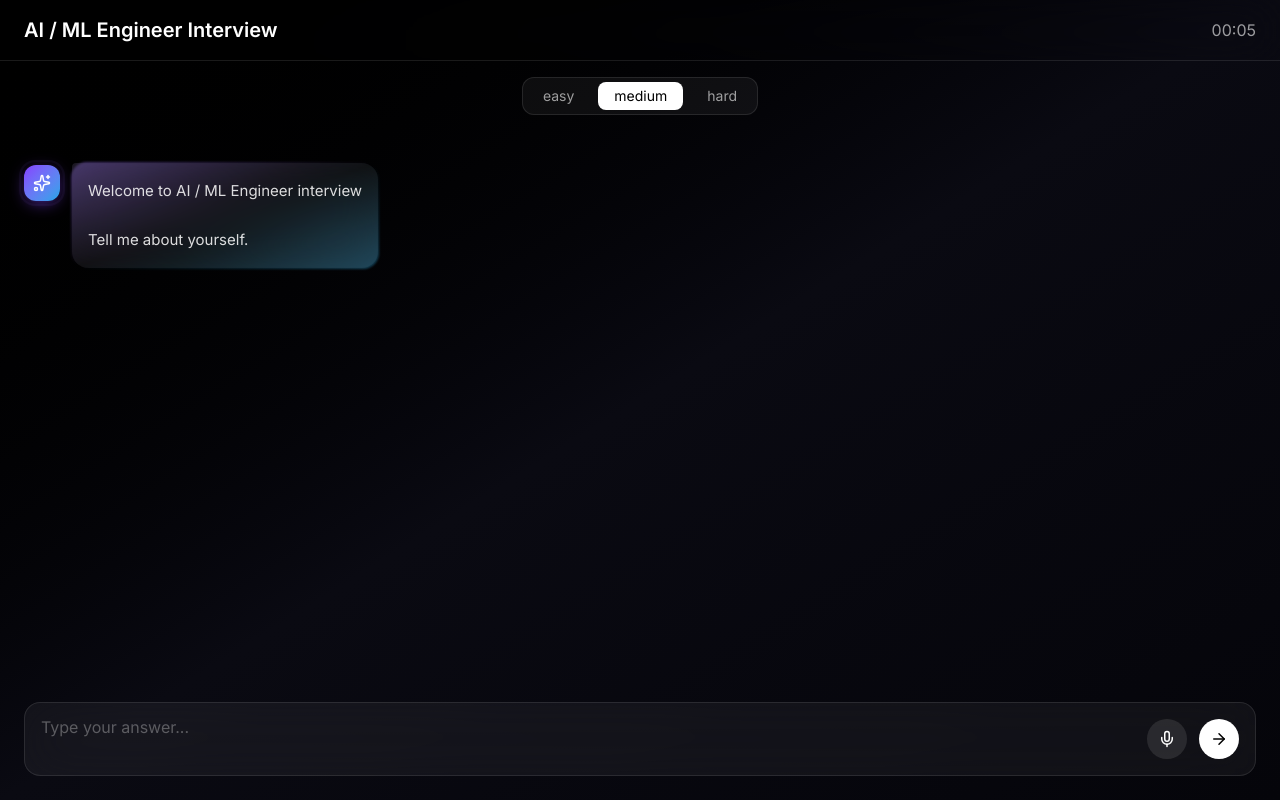
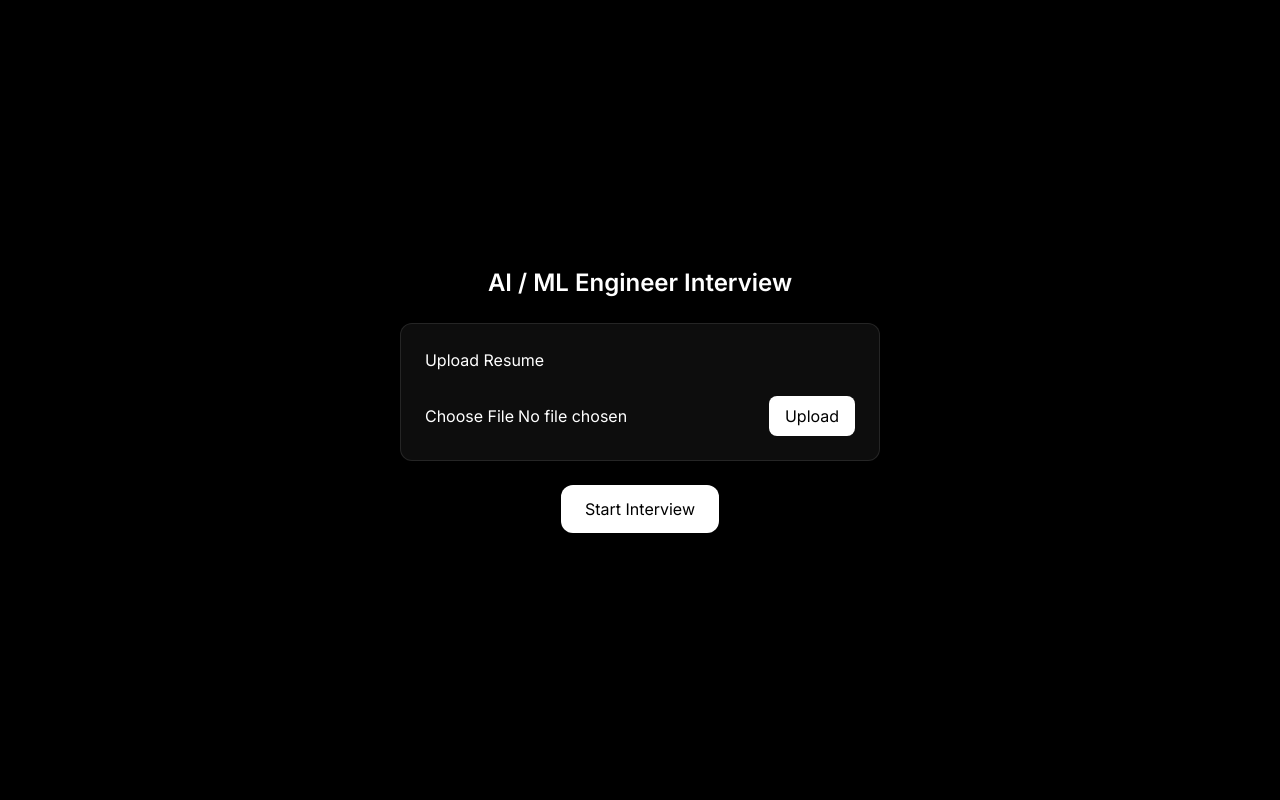
Before and after one commit to akshat-dahiya10/ai-interview-simulator, a Next.js app: page /interview/aiml in a window 1280 px wide. Built offline with nearby package versions, Linux system fonts and the light colour scheme; no server answers.

Commit message:
Update page.tsx

```diff
--- a/src/app/interview/[role]/page.tsx
+++ b/src/app/interview/[role]/page.tsx
@@ -1,15 +1,20 @@
 import { notFound } from "next/navigation";
 import { getRole } from "@/lib/data";
 import InterviewRoom from "@/components/interview/InterviewRoom";
+import ResumeUpload from "@/components/interview/ResumeUpload";
+import { setResumeText } from "@/lib/resumeStore";
+import { useState } from "react";
 
 export const dynamic = "force-dynamic";
 
-export default async function Page({
+export default function Page({
   params,
 }: {
-  params: Promise<{ role?: string }>;
+  params: { role?: string };
 }) {
-  const { role } = await params;
+  const [start, setStart] = useState(false);
+
+  const role = params.role;
 
   if (!role) {
     notFound();
@@ -21,5 +26,32 @@ export default async function Page({
     notFound();
   }
 
-  return <InterviewRoom role={roleData} />;
+  // 👉 INTERVIEW START HONE KE BAAD
+  if (start) {
+    return <InterviewRoom role={roleData} />;
+  }
+
+  // 👉 START SCREEN UI
+  return (
+    <div className="h-screen flex flex-col items-center justify-center gap-6 text-white bg-black">
+      <h1 className="text-2xl font-semibold">
+        {roleData.title} Interview
+      </h1>
+
+      {/* ✅ Resume Upload */}
+      <ResumeUpload
+        onUpload={(text: string) => {
+          setResumeText(text);
+        }}
+      />
+
+      {/* ✅ Start Button */}
+      <button
+        onClick={() => setStart(true)}
+        className="px-6 py-3 bg-white text-black rounded-xl"
+      >
+        Start Interview
+      </button>
+    </div>
+  );
 }
```
